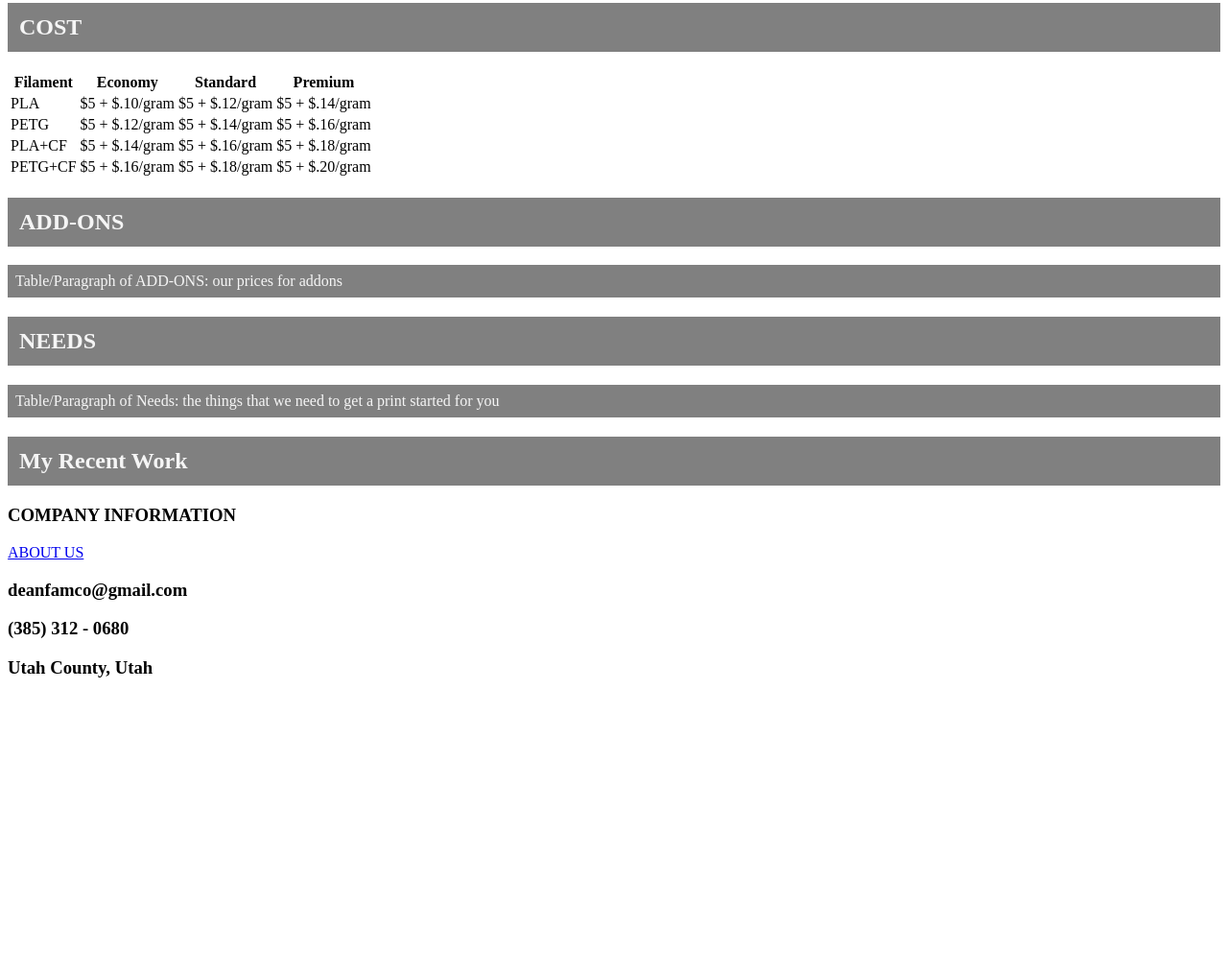
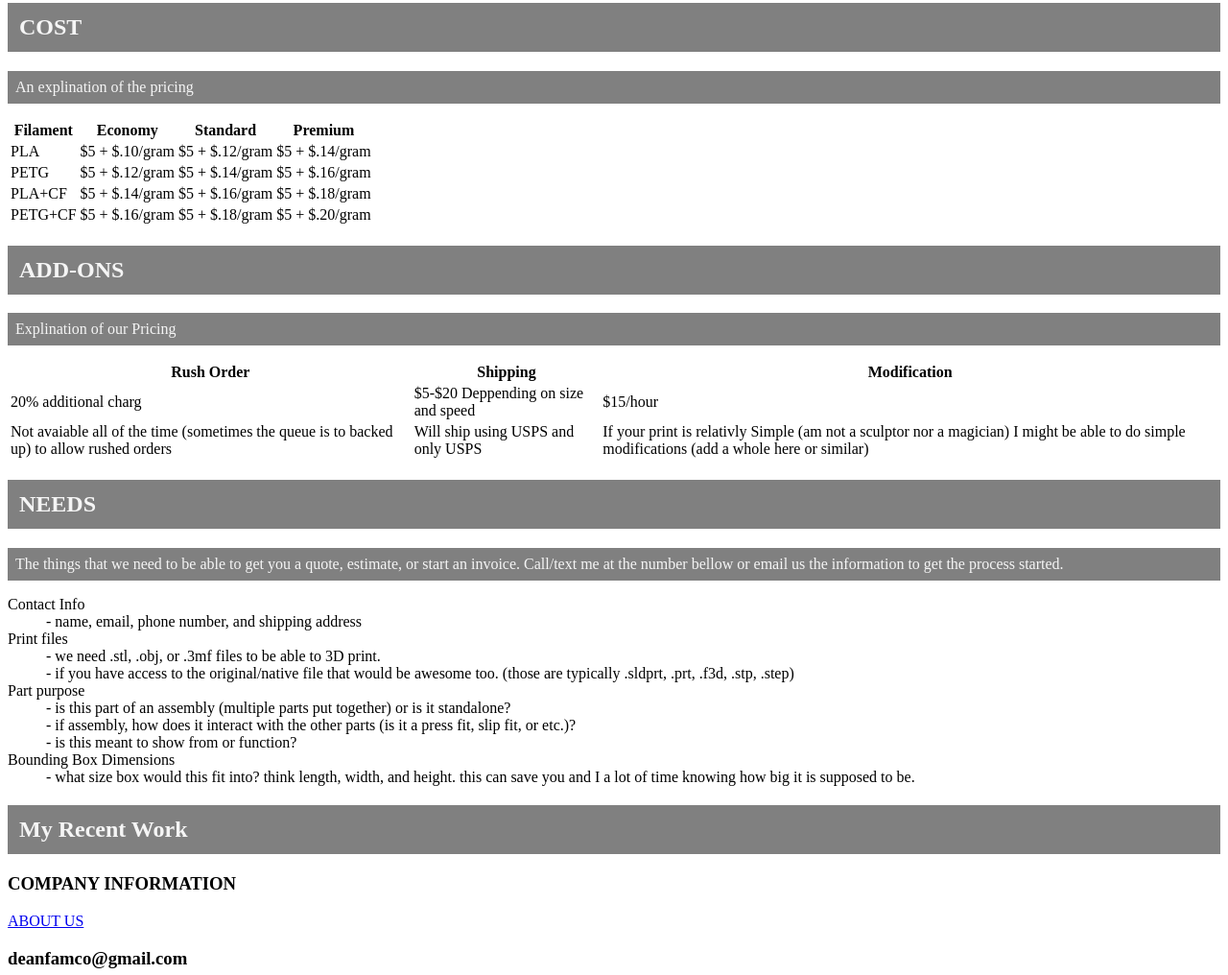
Before and after one commit to lukdean/DeanFabrication, a plain HTML site: page pages/fff.html in a window 1280 px wide. Shown: the part 1574-2590 px from the top of the page at 96% size. Before the commit the page ends 2300 px from the top, so only its background shows below. Drawn offline with Linux system fonts and the light colour scheme.

Commit message:
A lot of text changes to FFF
Added most of the information needed to the webpage

```diff
--- a/pages/fff.html
+++ b/pages/fff.html
@@ -30,7 +30,7 @@
 			</div>
 
 			<div class="part">
-				<img src="../pictures/fff Parts.jpeg" alt="a eater island head figure, and a function part side by side."">
+				<img src="../pictures/fff Parts.jpeg" alt="a eater island head figure and a function part side by side."">
 				<h2 class="part_title">FFF PART</h2>
 				<p class="content"> Pictured is an example of a functional part printed to be used in our home. 3D Prints can be for functional parts, proof of concept, or just for fun. People make gifts, prototypes, and much more with 3D printed parts. We offer three (3) classes of 3d printed parts: Economy, Standard, and Premium. These prints are priced differntly because of their inteded use cases and time required to print such parts. See bellow to see a table that compares differnt aspects of these three (3) classes.  </p>
 			</div>
@@ -45,6 +45,7 @@
 				<th>Pros</th>
 				<th>Cons</th>
 			</tr>
+
 			<tr>
 				<td>PLA (PolyLactic Acid)</td>
 				<td>Great for figurines and low use or low strength parts</td>
@@ -52,6 +53,7 @@
 				<td>Great for beautiful parts. Very easily painted</td>
 				<td>Not the strongest. Does not stand up in the elements</td>
 			</tr>
+
 			<tr>
 				<td>PETG (PolyEthylene Terephthalate Glycol)</td>
 				<td>Great for Low use functional parts. Has a beautiful shine to surface</td>
@@ -59,6 +61,7 @@
 				<td>Much stronger than PLA. Stands up in the elements</td>
 				<td>Very difficult to paint. Can have surface iregularities</td>
 			</tr>
+
 			<tr>
 				<td>PLA+CF (PolyLactic Acid and Carbon Fiber Filler)</td>
 				<td>Great for beautiful structural parts and prototypes</td>
@@ -75,8 +78,10 @@
 			</tr>
 		</table/>
 
-		<div class="fdm_prices">
+
+		<div class="fff_prices">
 			<h2>COST</h2>
+			<p>An explination of the pricing</p>
 			<table>
 				<tr>
 					<th>Filament</th>
@@ -111,11 +116,44 @@
 			</table>
 
 			<h2>ADD-ONS</h2>
-			<p>Table/Paragraph of ADD-ONS: our prices for addons</p>
+			<p>Explination of our Pricing</p>
+			<table>
+				<tr>
+					<th>Rush Order</th>
+					<th>Shipping</th>
+					<th>Modification</th>
+				</tr>
+				<tr>
+					<td>20% additional charg</td>
+					<td>$5-$20 Deppending on size and speed</td>
+					<td>$15/hour</td>
+				</tr>
+				<tr>
+					<td>Not avaiable all of the time (sometimes the queue is to backed up) to allow rushed orders</td>
+					<td>Will ship using USPS and only USPS</td>
+					<td>If your print is relativly Simple (am not a sculptor nor a magician) I might be able to do simple modifications (add a whole here or similar)</td>
+				</tr>
+			</table>
 		</div>
 
-        <h2>NEEDS</h2>
-        <p>Table/Paragraph of Needs: the things that we need to get a print started for you</p>
+		<div class="needs">
+			<h2>NEEDS</h2>
+			<p>The things that we need to be able to get you a quote, estimate, or start an invoice. Call/text me at the number bellow or email us the information to get the process started.</p>
+
+			<dl>
+				<dt>Contact Info</dt>
+					<dd>- name, email, phone number, and shipping address</dd>
+				<dt>Print files</dt>
+					<dd>- we need .stl, .obj, or .3mf files to be able to 3D print. </dd>
+					<dd>- if you have access to the original/native file that would be awesome too. (those are typically .sldprt, .prt, .f3d, .stp, .step)</dd>
+				<dt>Part purpose</dt>
+					<dd>- is this part of an assembly (multiple parts put together) or is it standalone?</dd>
+					<dd>- if assembly, how does it interact with the other parts (is it a press fit, slip fit, or etc.)?</dd>
+					<dd>- is this meant to show from or function?</dd>
+				<dt>Bounding Box Dimensions</dt>
+					<dd>- what size box would this fit into? think length, width, and height. this can save you and I a lot of time knowing how big it is supposed to be.</dd>
+			</dl>
+		</div>
 
         <!-- Gallery of products -->
         <h2>My Recent Work</h2>
```
